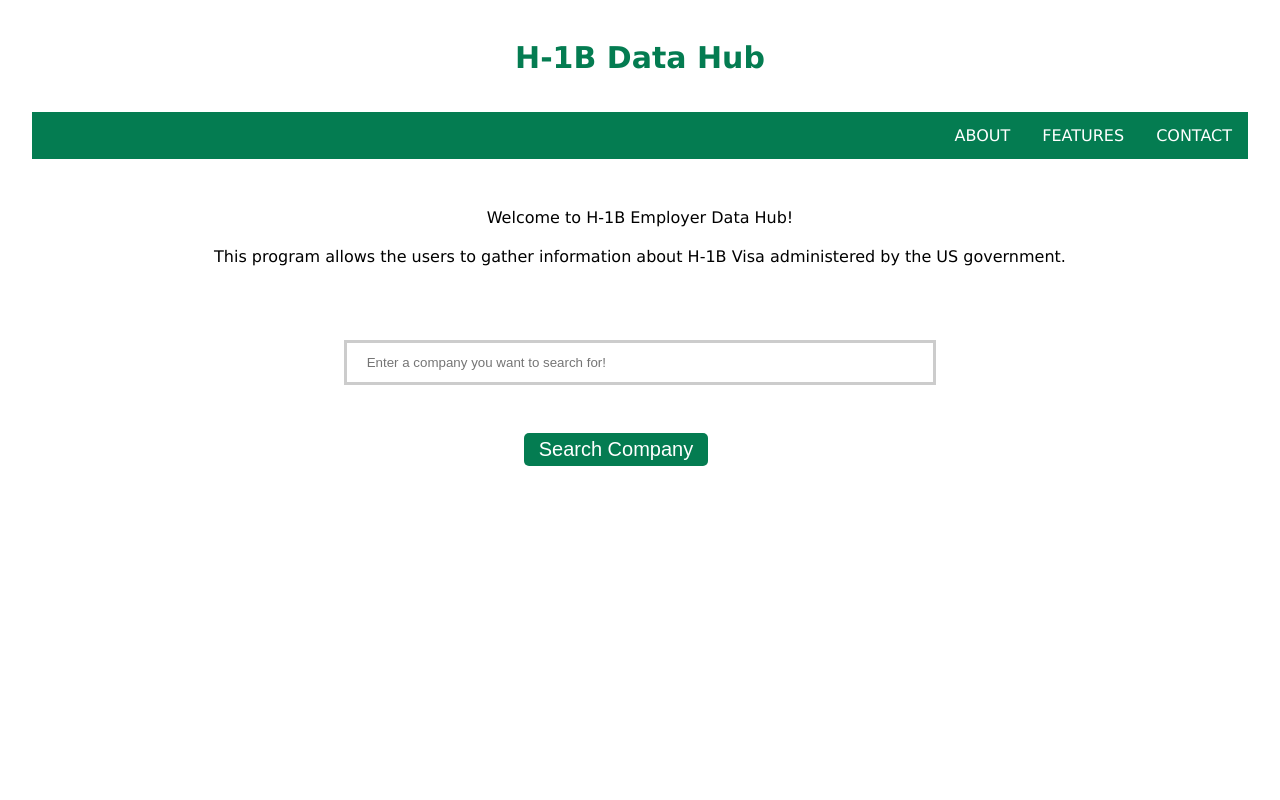
After one commit to CS-257-S22/team-project-team-jbsy, a Flask app: template templates/frontEnd_home.html in a window 1280 px wide. The commit adds this page. Run offline with Flask 2, Linux system fonts and the light colour scheme; the template is opened without the code that fills it, so the values that code supplies are empty.

Commit message:
adding frontEnd

```diff
--- /dev/null
+++ b/static/styles/home.css
@@ -0,0 +1,131 @@
+h1 {
+    padding-top: 1em;
+    padding-bottom: 0.5em;
+    color: #047C51;
+    text-align: center;
+    padding-left: 2em;
+    padding-right: 2em;
+    font-family: Verdana, Geneva, sans-serif;
+}
+
+body {
+    font-family: Verdana, Geneva, sans-serif;
+    margin-left: 2em;
+    margin-right: 2em;
+  }
+
+ p {
+     font-family: Verdana, Geneva, sans-serif;
+     line-height: 1.4;
+ }
+
+ li {
+     font-family: Verdana, Geneva, sans-serif;
+     line-height: 1.4;
+ }
+
+ #title {
+    font-size: 30px;
+    cursor: pointer;
+ }
+
+ .navbar {
+    overflow: hidden;
+    background-color: #047C51;
+    display: flex;
+    justify-content: flex-end;
+    margin-top: 0.5em;
+  }
+
+  .navbar a {
+    float: left;
+    font-size: 16px;
+    color: white;
+    text-align: center;
+    padding: 14px 16px;
+    text-decoration: none;
+  }
+
+  .dropdown {
+    float: left;
+    overflow: hidden;
+  }
+
+  .dropdown .dropbtn {
+    font-size: 16px;
+    border: none;
+    outline: none;
+    color: white;
+    padding: 14px 16px;
+    background-color: inherit;
+    font-family: inherit;
+    margin: 0;
+  }
+
+  a:hover, .dropdown:hover .dropbtn {
+    background-color: rgba(30, 236, 130, 0.892);
+  }
+
+  .dropdown-content {
+    display: none;
+    position: absolute;
+    background-color: #f9f9f9;
+    min-width: 120px;
+    box-shadow: 0px 8px 16px 0px #047C51;
+    z-index: 1;
+  }
+
+  .dropdown-content a {
+    float: none;
+    color: black;
+    padding: 12px 16px;
+    text-decoration: none;
+    display: block;
+    text-align: left;
+  }
+
+  .dropdown-content a:hover {
+    background-color: #ddd;
+  }
+
+  .dropdown:hover .dropdown-content {
+    display: block;
+  }
+
+  #introduction {
+    margin-top: 3em;
+    text-align: center;
+  }
+
+  #searchSection {
+      margin-top: 4em;
+      display: flex;
+      justify-content: space-evenly;
+  }
+
+  input[type=text] {
+    width: 100%;
+    padding: 12px 20px;
+    margin: 8px 0;
+    box-sizing: border-box;
+    border: 3px solid #ccc;
+    -webkit-transition: 0.5s;
+    transition: 0.5s;
+    outline: none;
+  }
+
+  input[type=text]:focus {
+    border: 3px solid #555;
+  }
+
+  input[type=submit] {
+    margin-top: 2em;
+    margin-left: 9em;
+    padding:5px 15px;
+    color: white;
+    font-size: 20px;
+    background:#047C51;
+    border:0 none;
+    cursor:pointer;
+    border-radius: 5px;
+  }
--- a/templates/error.html
+++ b/templates/error.html
@@ -2,6 +2,7 @@
     <head>
         <title>Error</title>
         <h1>{{errorTitle}}</h1>
+        <p>Page not found: the requested URL/feature is under construction</p>
         <p>{{ errorMessage}}</p>
     </head>
     <body>
--- /dev/null
+++ b/templates/frontEnd_home.html
@@ -0,0 +1,53 @@
+<html>
+  <!-- all pages start and end with this tag -->
+  <!-- Header information: links to external scripts and style files, other metadata about the page. -->
+  <head>
+    <link
+      rel="stylesheet"
+      href="{{url_for('static',filename='styles/home.css')}}"
+    />
+    <!-- The title is mandatory. If you use tabs, the title appears in the page's tab in your browser.-->
+    <title>H-1B Data Hub</title>
+  </head>
+  <!-- The body consists of the visible parts of the web page. -->
+  <body>
+    <h1><div id="title" onclick="location.href='/home'">H-1B Data Hub</div></h1>
+
+    <div class="navbar">
+      <a href="/about">ABOUT</a>
+      <div class="dropdown">
+        <button class="dropbtn">
+          FEATURES
+          <i class="fa fa-caret-down"></i>
+        </button>
+        <div class="dropdown-content">
+          <a href="/companies/search">COMPANY SEARCH</a>
+          <a href="/ranking">TOP 10 RANKING</a>
+        </div>
+      </div>
+      <a href="/contact">CONTACT</a>
+    </div>
+
+    <div id="introduction">
+      <p>Welcome to H-1B Employer Data Hub!</p>
+      <p>
+        This program allows the users to gather information about H-1B Visa
+        administered by the US government.
+      </p>
+    </div>
+
+    <div id="searchSection">
+      <form action="companies/search">
+        <input
+          type="text"
+          name="company"
+          value=""
+          required
+          placeholder="Enter a company you want to search for!"
+        />
+        <input type="submit" value="Search Company" />
+      </form>
+    </div>
+
+  </body>
+</html>
```
Also changed, not shown: frontEndApp.py (added, +112 -0 lines), static/styles/listCompanies.css (added, +218 -0 lines), templates/frontend_listCompanies.html (added, +164 -0 lines).
